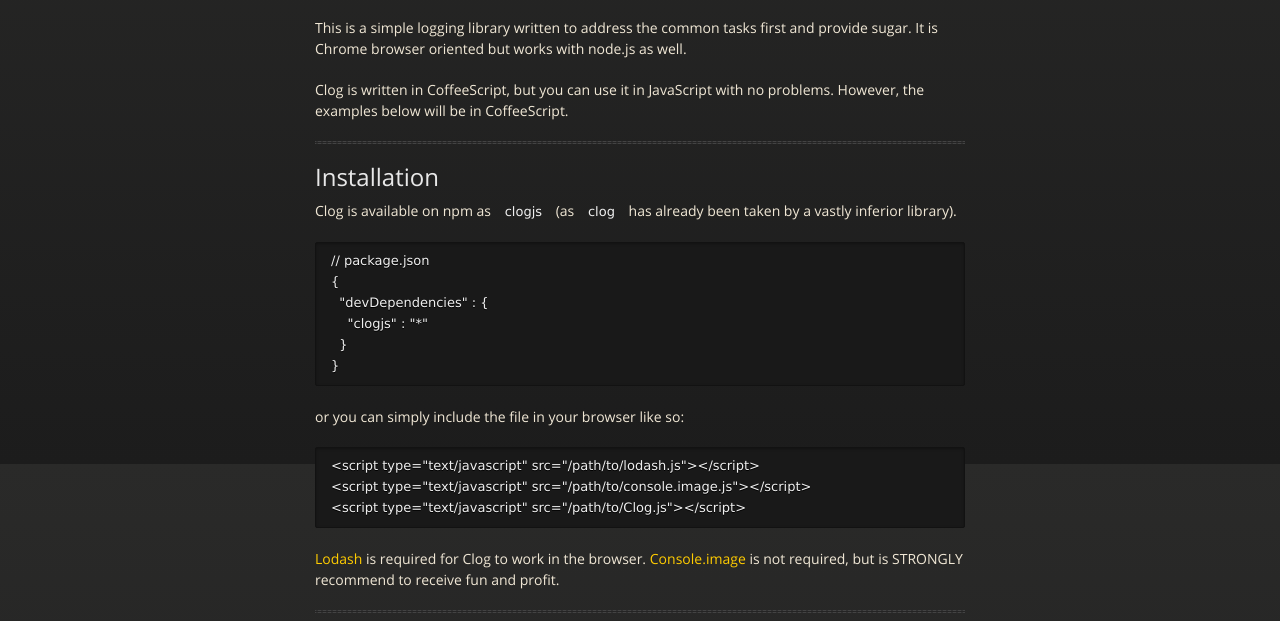
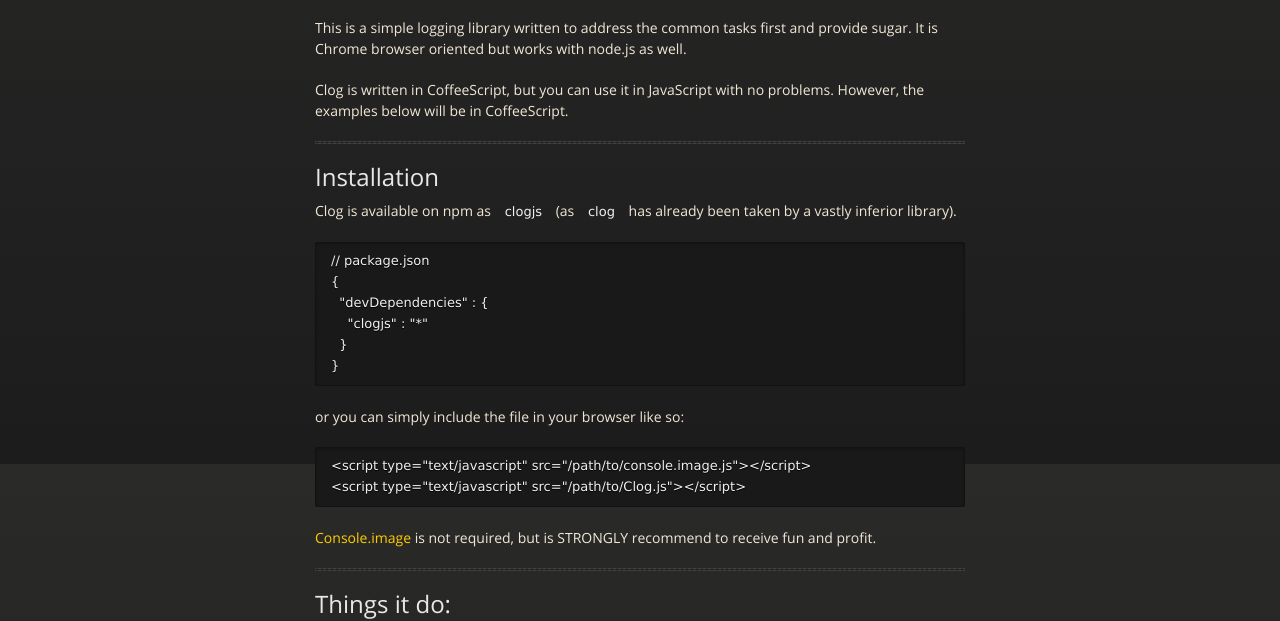
Before and after one commit to Fresheyeball/Clog, a plain HTML site: page index.html in a window 1280 px wide. Shown: the part 336-957 px from the top of the page. Drawn offline with nearby package versions, Linux system fonts and the light colour scheme.

```diff
--- a/index.html
+++ b/index.html
@@ -66,13 +66,11 @@
 
 <p>or you can simply include the file in your browser like so:</p>
 
-<pre><code>&lt;script type="text/javascript" src="/path/to/lodash.js"&gt;&lt;/script&gt;
-&lt;script type="text/javascript" src="/path/to/console.image.js"&gt;&lt;/script&gt;
+<pre><code>&lt;script type="text/javascript" src="/path/to/console.image.js"&gt;&lt;/script&gt;
 &lt;script type="text/javascript" src="/path/to/Clog.js"&gt;&lt;/script&gt;
 </code></pre>
 
-<p><a href="http://lodash.com/">Lodash</a> is required for Clog to work in the browser.
-<a href="https://github.com/adriancooney/console.image">Console.image</a> is not
+<p><a href="https://github.com/adriancooney/console.image">Console.image</a> is not
 required, but is STRONGLY recommend to receive fun and profit.</p>
 
 <hr><h2>
```
Also changed, not shown: params.json (+1 -1 lines).
